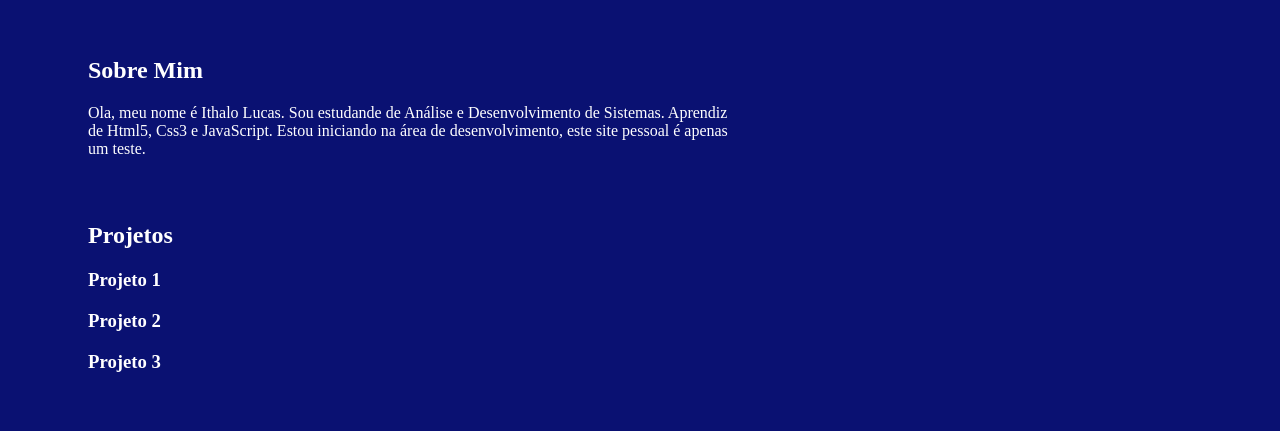
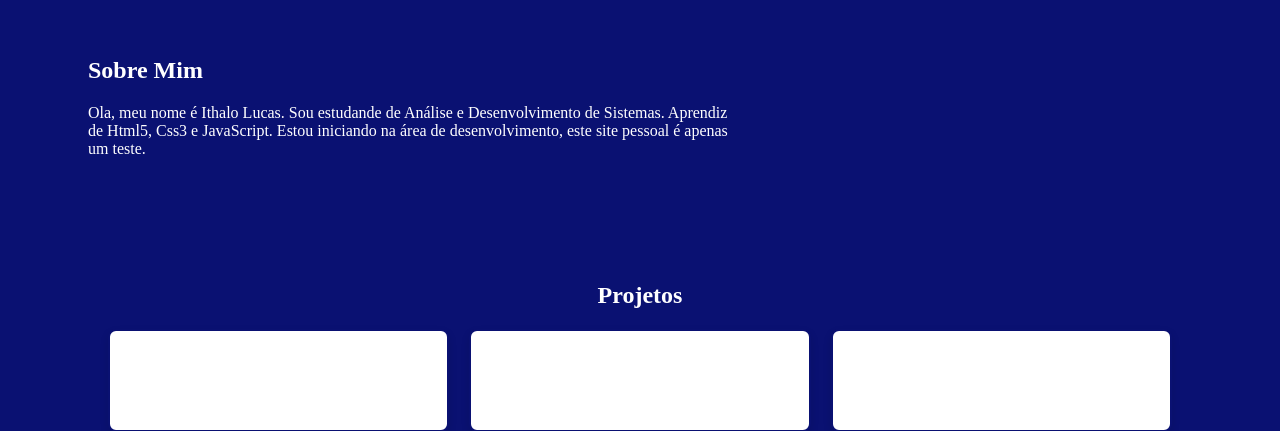
Before and after one commit to IthaloLucass/IthaloLucass.github.io, a plain HTML site: page index.html in a window 1280 px wide. Shown: the part 421-852 px from the top of the page. Drawn offline with Linux system fonts and the light colour scheme; a web font is replaced by a local one.

Commit message:
Update index.css

```diff
--- a/index.css
+++ b/index.css
@@ -24,7 +24,7 @@ ul{
     justify-content:right;
 }
 li a{
-
+    text-decoration: none;
     margin-right: 10rem;
 }
 main{
@@ -70,6 +70,25 @@ section{
 section p{
     width: 40rem;
 }
+
+
+.section-container {
+    padding: 40px 20px;
+    text-align: center;
+}
+.projects-grade {
+    display: grid;
+    grid-template-columns: repeat(auto-fit, minmax(300px, 1fr));
+    gap: 20px;
+}
+.projects {
+    background-color: #ffffff;
+    border: 2px solid #0A1172;
+    padding: 20px;
+    border-radius: 8px;
+    box-shadow: 0 4px 8px rgba(0, 0, 0, 0.1);
+}
+
 nav a:hover{
     color: #33CC99;
 }
```
